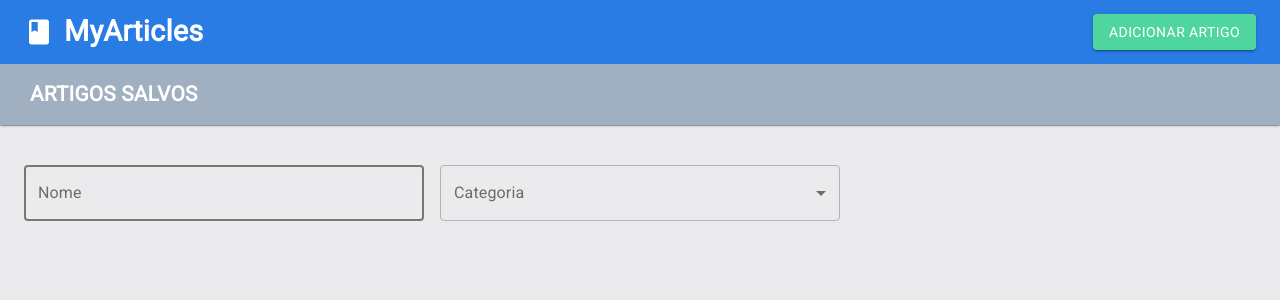
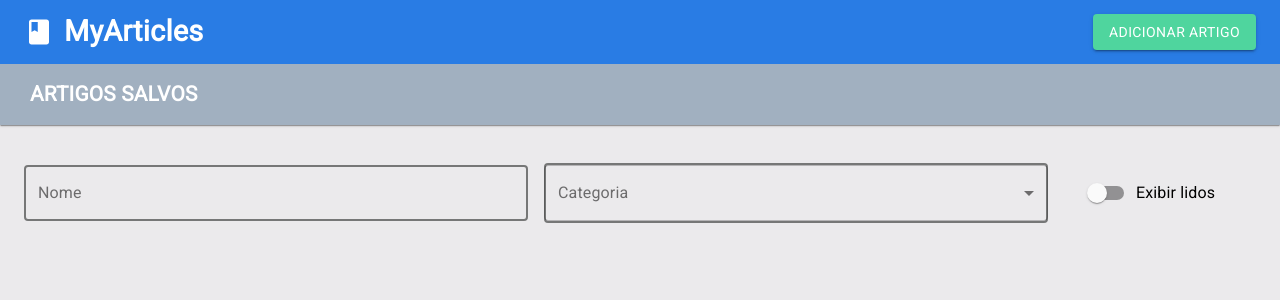
Before and after one commit to MatheusPalinkas/MyArticles, a React (Create React App) app: page / in a window 1280 px wide. Shown: the top 300 px of the page. Built offline with nearby package versions, Linux system fonts and the light colour scheme.

Commit message:
Filtro de artigos

```diff
--- a/src/components/SelectCategorias/index.jsx
+++ b/src/components/SelectCategorias/index.jsx
@@ -1,12 +1,13 @@
 import React from "react";
 
-import { FormControl, InputLabel, MenuItem } from "@material-ui/core";
-import { Select } from "./styles";
+import { FormControl, MenuItem } from "@material-ui/core";
+import { Select, Label } from "./styles";
 
 const SelectCategorias = () => {
   return (
+    <>
       <FormControl variant="outlined" fullWidth>
-      <InputLabel id="select-outlined-label-categoria">Categoria</InputLabel>
+        <Label id="select-outlined-label-categoria">Categoria</Label>
         <Select
           variant="outlined"
           label="Categoria"
@@ -16,6 +17,7 @@ const SelectCategorias = () => {
           <MenuItem value="0">Sem categorias</MenuItem>
         </Select>
       </FormControl>
+    </>
   );
 };
 
--- a/src/components/SelectCategorias/styles.js
+++ b/src/components/SelectCategorias/styles.js
@@ -1,4 +1,22 @@
 import styled from "styled-components";
-import { Select as SelectUI } from "@material-ui/core";
+import { Select as SelectUI, InputLabel } from "@material-ui/core";
 
-export const Select = styled(SelectUI)``;
+export const Label = styled(InputLabel)`
+  & .MuiFormLabel-root {
+    color: #767777 !important;
+  }
+`;
+
+export const Select = styled(SelectUI)`
+  max-height: 56px;
+  & .MuiInputBase-input {
+    color: #767777 !important;
+    border: 2px solid #767777 !important;
+  }
+  & .MuiInputBase-input:hover {
+    border: 2px solid #767777 !important;
+  }
+  & .MuiFormLabel-root .Mui-focused {
+    color: #767777 !important;
+  }
+`;
--- a/src/pages/Home/FiltroArtigos.jsx
+++ b/src/pages/Home/FiltroArtigos.jsx
@@ -2,17 +2,20 @@ import React from "react";
 
 import { Input } from "../../styles";
 import SelectCategorias from "../../components/SelectCategorias";
-import { Grid } from "@material-ui/core";
+import { Grid, FormControlLabel, Switch } from "@material-ui/core";
 
 function FiltroArtigos() {
   return (
     <form>
       <Grid container spacing={2}>
-        <Grid item xs={4}>
+        <Grid item xs={5}>
           <Input variant="outlined" label="Nome" fullWidth />
         </Grid>
-        <Grid item xs={4}>
+        <Grid item xs={5}>
           <SelectCategorias />
+        </Grid>
+        <Grid container xs={2} justify="center" alignItems="center">
+          <FormControlLabel control={<Switch />} label="Exibir lidos" />
         </Grid>
       </Grid>
     </form>
--- a/src/pages/Home/styles.js
+++ b/src/pages/Home/styles.js
@@ -1,5 +1,5 @@
 import styled from "styled-components";
-import { TextField, Container as ContainerUI } from "@material-ui/core";
+import { Container as ContainerUI } from "@material-ui/core";
 
 export const Container = styled(ContainerUI)`
   margin-top: 40px;
```
Lines whose indentation alone changed are shown as unchanged.
